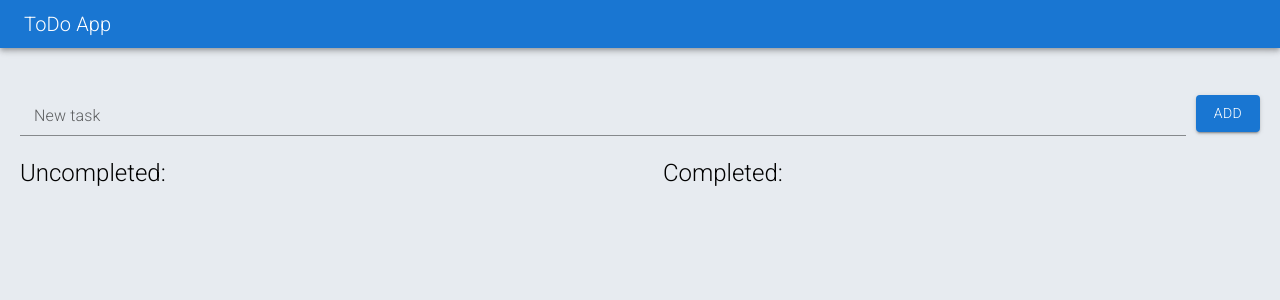
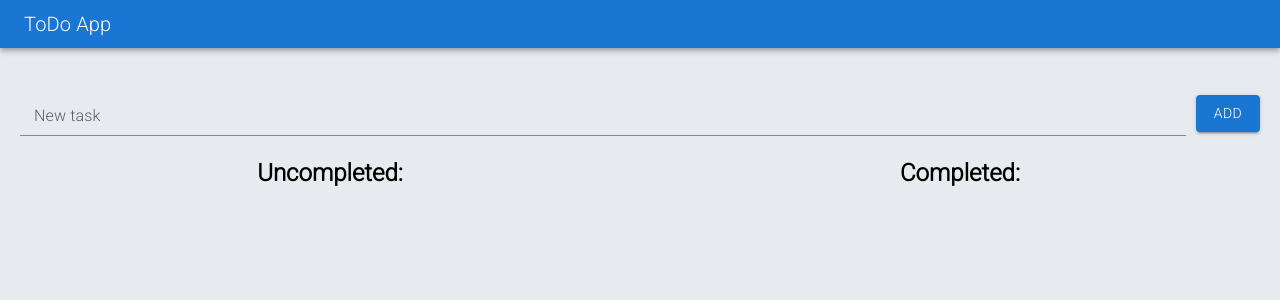
Before and after one commit to su8ject/to-do, a React (Create React App) app: page / in a window 1280 px wide. Shown: the top 300 px of the page. Built offline with nearby package versions, Linux system fonts and the light colour scheme.

Commit message:
added text overflow and style fix

```diff
--- a/src/style/index.scss
+++ b/src/style/index.scss
@@ -41,6 +41,7 @@ html {
   display: flex;
   flex-direction: column;
   flex-grow: 1;
+  max-width: 50%;
 }
 
 .columns {
@@ -66,12 +67,18 @@ html {
 
 .task {
   border-bottom: 1px solid #1976d2;
+}
 
-  .content {
-    width: 100%;
-  }
+.content {
+  width: 100%;
+  text-overflow: ellipsis;
+  overflow: hidden;
+  white-space: nowrap;
 }
 
 .title {
   width: 100%;
+  text-align: center;
+  font-weight: bold;
+  margin-bottom: 10px;
 }
```
